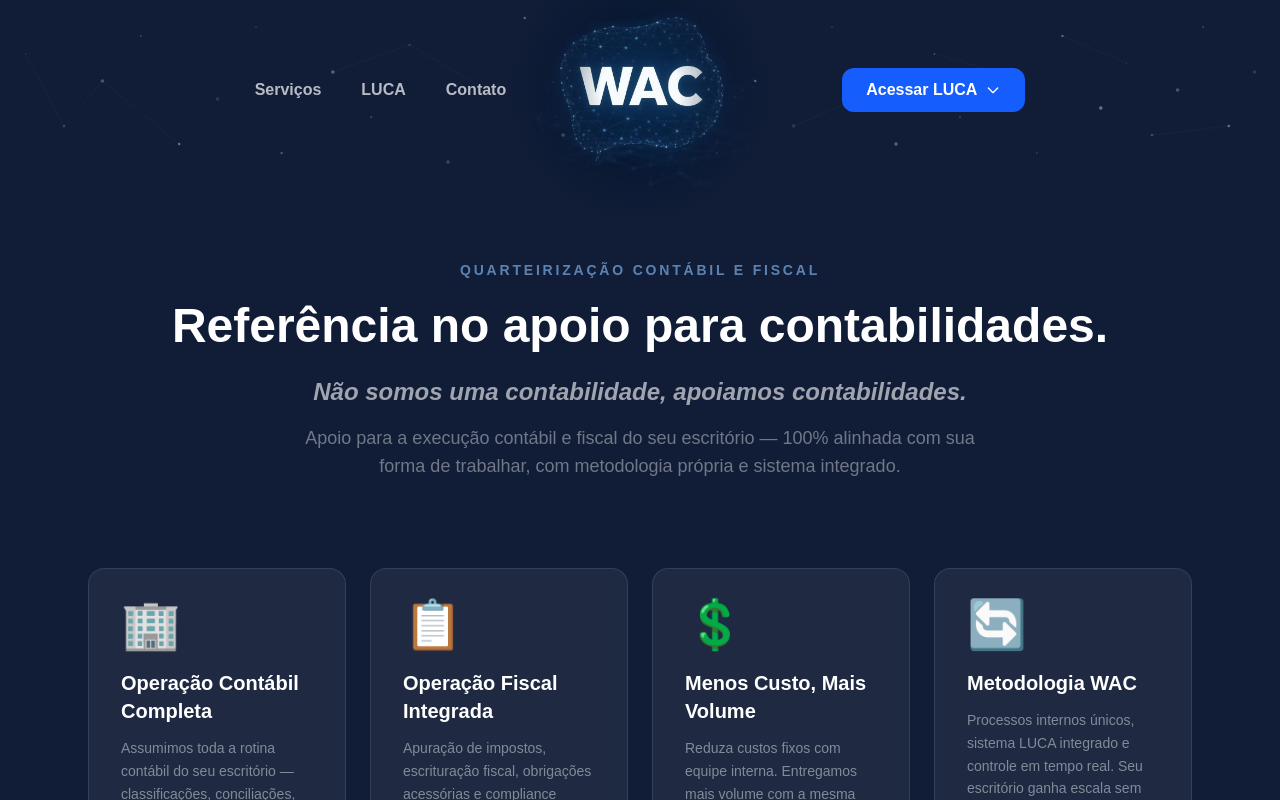
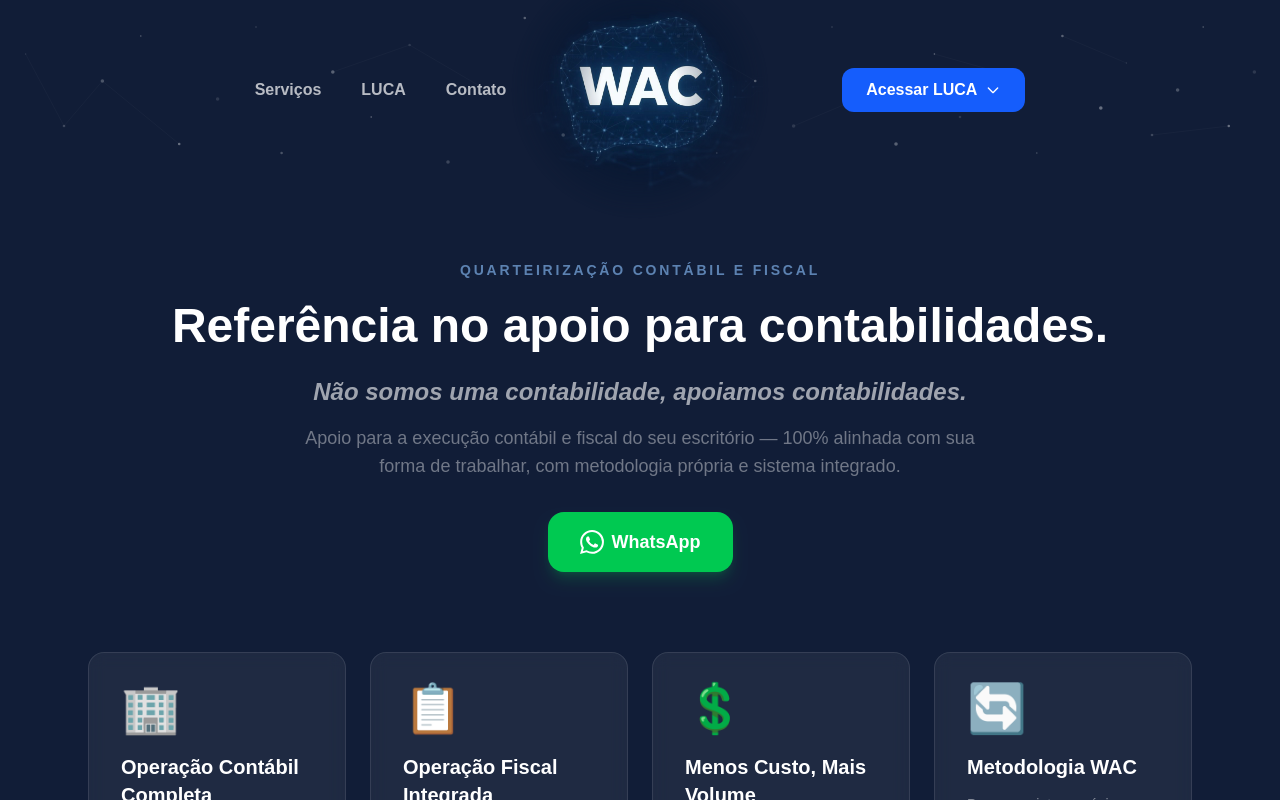
Before and after one commit to operacional-tech/wac-site, a Next.js app: page / in a window 1280 px wide. Shown: the top 800 px of the page. Built offline with nearby package versions, Linux system fonts and the light colour scheme.

Commit message:
Botao WhatsApp na parte inicial do site

```diff
--- a/app/page.tsx
+++ b/app/page.tsx
@@ -147,9 +147,14 @@
           <p className="text-white/60 text-xl md:text-2xl font-semibold mb-4 italic">
             Não somos uma contabilidade, apoiamos contabilidades.
           </p>
-          <p className="text-white/40 max-w-2xl mx-auto text-lg mb-12">
+          <p className="text-white/40 max-w-2xl mx-auto text-lg mb-8">
             Apoio para a execução contábil e fiscal do seu escritório — 100% alinhada com sua forma de trabalhar, com metodologia própria e sistema integrado.
           </p>
+          <a href="https://wa.me/message/7VFXJWAEUBGOE1" target="_blank" rel="noopener noreferrer"
+            className="inline-flex items-center gap-2 bg-green-500 hover:bg-green-600 text-white px-8 py-4 rounded-2xl font-bold text-lg transition-all shadow-lg shadow-green-500/20 mb-10">
+            <svg className="w-6 h-6" fill="currentColor" viewBox="0 0 24 24"><path d="M17.472 14.382c-.297-.149-1.758-.867-2.03-.967-.273-.099-.471-.148-.67.15-.197.297-.767.966-.94 1.164-.173.199-.347.223-.644.075-.297-.15-1.255-.463-2.39-1.475-.883-.788-1.48-1.761-1.653-2.059-.173-.297-.018-.458.13-.606.134-.133.298-.347.446-.52.149-.174.198-.298.298-.497.099-.198.05-.371-.025-.52-.075-.149-.669-1.612-.916-2.207-.242-.579-.487-.5-.669-.51-.173-.008-.371-.01-.57-.01-.198 0-.52.074-.792.372-.272.297-1.04 1.016-1.04 2.479 0 1.462 1.065 2.875 1.213 3.074.149.198 2.096 3.2 5.077 4.487.709.306 1.262.489 1.694.625.712.227 1.36.195 1.871.118.571-.085 1.758-.719 2.006-1.413.248-.694.248-1.289.173-1.413-.074-.124-.272-.198-.57-.347m-5.421 7.403h-.004a9.87 9.87 0 01-5.031-1.378l-.361-.214-3.741.982.998-3.648-.235-.374a9.86 9.86 0 01-1.51-5.26c.001-5.45 4.436-9.884 9.888-9.884 2.64 0 5.122 1.03 6.988 2.898a9.825 9.825 0 012.893 6.994c-.003 5.45-4.437 9.884-9.885 9.884m8.413-18.297A11.815 11.815 0 0012.05 0C5.495 0 .16 5.335.157 11.892c0 2.096.547 4.142 1.588 5.945L.057 24l6.305-1.654a11.882 11.882 0 005.683 1.448h.005c6.554 0 11.89-5.335 11.893-11.893a11.821 11.821 0 00-3.48-8.413z"/></svg>
+            WhatsApp
+          </a>
         </div>
         <div className="relative z-10 max-w-6xl mx-auto px-6 pb-16">
           <div className="grid grid-cols-1 md:grid-cols-2 lg:grid-cols-4 gap-6">
```
